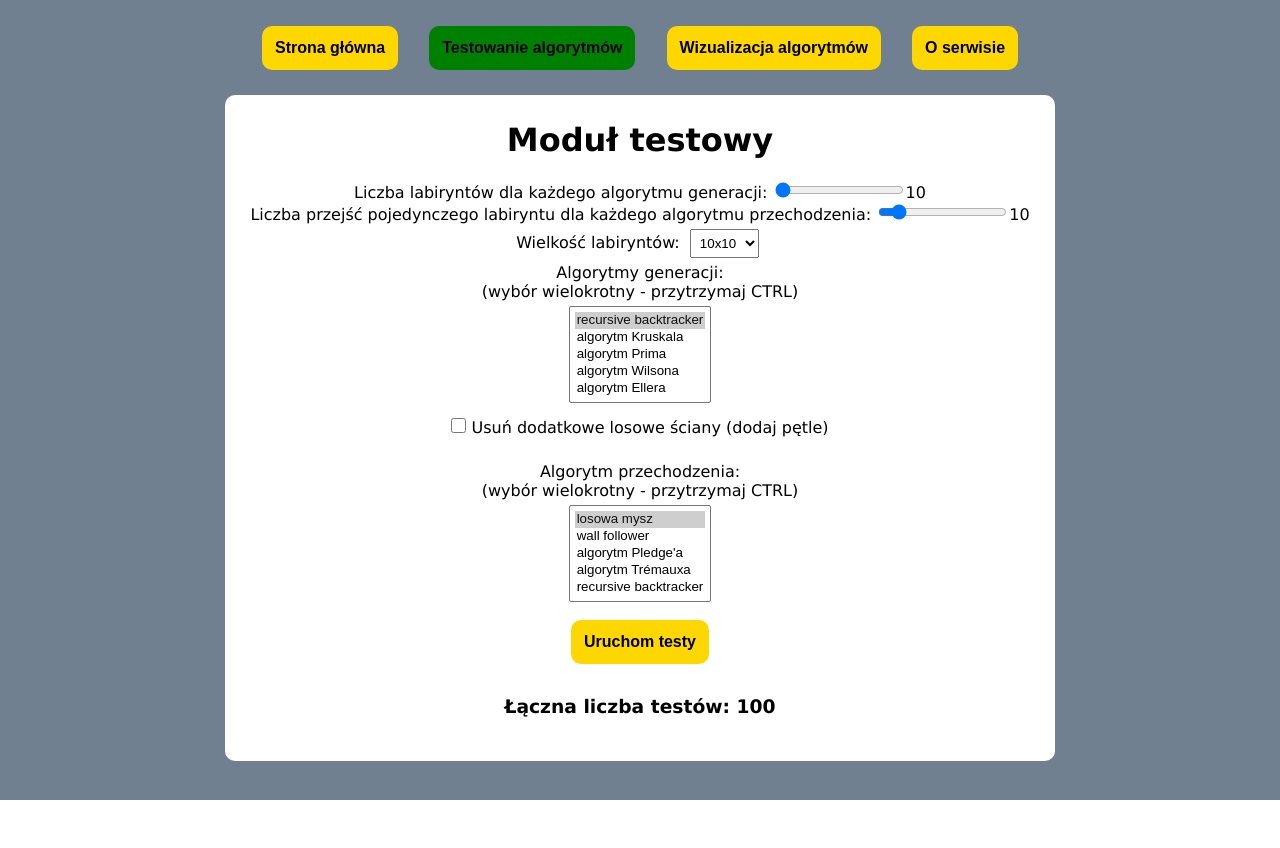
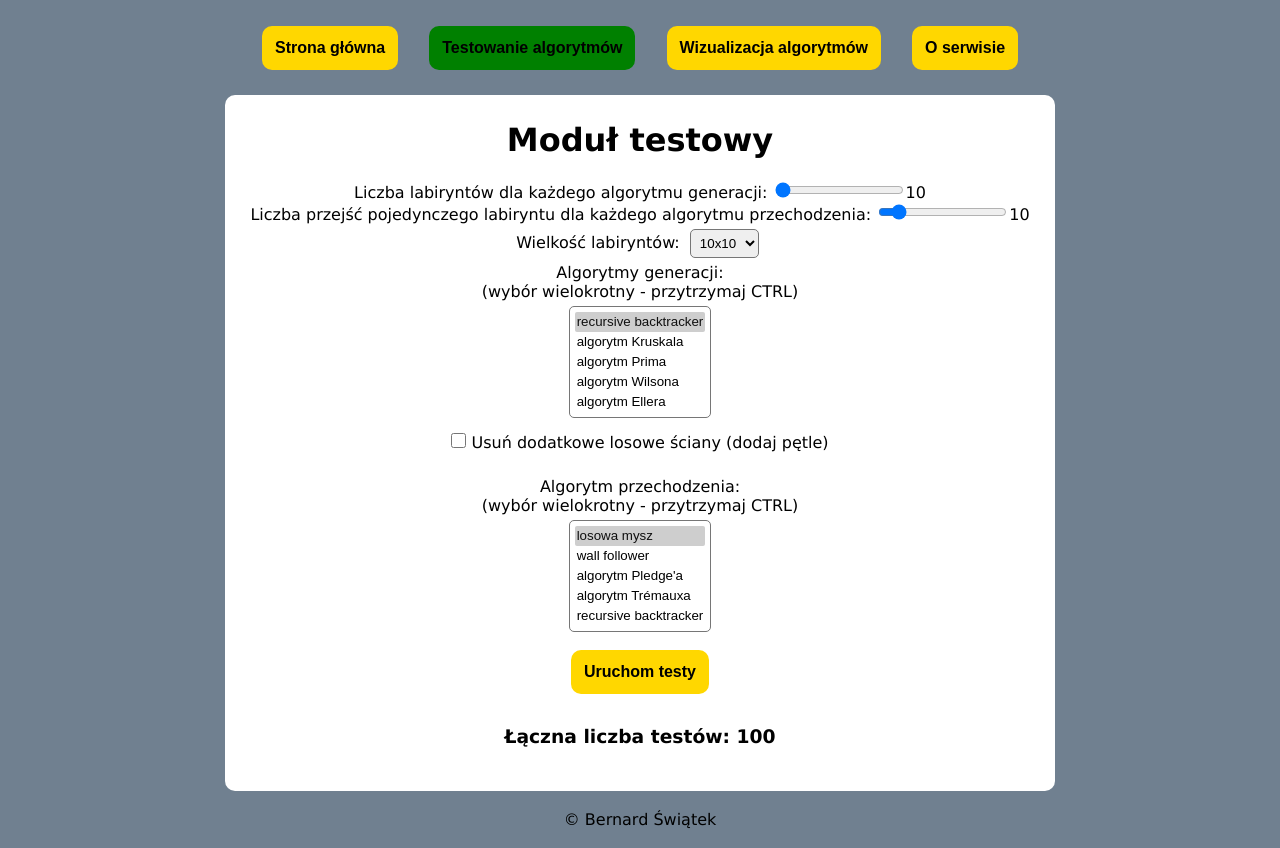
Before and after one commit to GreyHunter99/Maze-algorithms-tester, a Flask app: page /testing in a window 1280 px wide. Before the commit the page ends 800 px from the top, so only its background shows below. Run offline with Flask 3, Linux system fonts and the light colour scheme.

Commit message:
cleanup, layout, visuals

```diff
--- a/app.py
+++ b/app.py
@@ -36,7 +36,7 @@ def testing():
         test.number_of_mazes = int(request.form['number_of_mazes'])
         if request.form.get('number_of_solutions', type=int) in range(1, 51):
             test.number_of_solutions = int(request.form['number_of_solutions'])
-            if request.form.get('size', type=int) in range(1, 31):
+            if request.form.get('size', type=int) in range(1, 21):
                 test.size = int(request.form['size'])
                 if request.form.get('generations', type=list) and all(x.isdigit() and int(x) in range(5) for x in request.form.getlist('generations')):
                     test.generations = request.form.getlist('generations')
@@ -68,7 +68,7 @@ def generate():
     if not session.get('id'):
         session['id'] = ids
         ids += 1
-    if request.form.get('size', type=int) in range(31):
+    if request.form.get('size', type=int) in range(21):
         size = int(request.form['size'])
         if request.form.get('generation', type=int) in range(5):
             generation = int(request.form['generation'])
--- a/static/css/main.css
+++ b/static/css/main.css
@@ -26,11 +26,13 @@ select {
     padding: 5px;
     margin: 5px;
     cursor: pointer;
+    border-radius: 5px;
     overflow: hidden;
 }
 
-input[type=range] {
-    cursor: pointer;
+option {
+    padding: 2px;
+    border-radius: 2px;
 }
 
 input[type=submit], button {
@@ -44,8 +46,8 @@ input[type=submit], button {
     font-size: medium;
 }
 
-input[type=submit]:hover, button:hover {
-    background-color: green;
+input[type=range], .checkbox-label {
+    cursor: pointer;
 }
 
 #loops {
@@ -55,16 +57,16 @@ input[type=submit]:hover, button:hover {
     cursor: pointer;
 }
 
-#checkbox-label {
-    cursor: pointer;
+.label-center {
+    vertical-align: top;
 }
 
 .menu {
     margin: 1%;
 }
 
-.active {
-    background-color: green;
+.content {
+    min-height: 80vh;
 }
 
 .panel {
@@ -101,12 +95,20 @@ input[type=submit]:hover, button:hover {
     padding: 3%;
 }
 
-.paragraph-title {
-    padding-left: 5%;
+.maze {
+    background-color: white;
+    display: inline-block;
+    height: 780px;
+    width: 780px;
+    border: solid 3px;
+    border-radius: 10px;
+    margin: 0.5% 0;
+    font-size: 0;
+    font-weight: bold;
 }
 
-.label-center {
-    vertical-align: top;
+.footer {
+    margin: 1.5%;
 }
 
 .hide-details {
--- a/templates/base.html
+++ b/templates/base.html
@@ -3,7 +3,7 @@
     <head>
         <meta charset="UTF-8">
         <meta name="viewport" content="width=device-width, initial-scale=1">
-        <title>Magisterka</title>
+        <title>Tester labiryntów</title>
         <link rel="stylesheet" href="/static/css/main.css" type="text/css">
         {% block head %}{% endblock %}
     </head>
@@ -14,6 +14,11 @@
             <a href="{{ url_for('visualisation') }}"><button {% if request.endpoint == 'visualisation' %} class="active"{% endif %}>Wizualizacja algorytmów</button></a>
             <a href="{{ url_for('info') }}"><button {% if request.endpoint == 'info' %} class="active"{% endif %}>O serwisie</button></a>
         </div>
-        {% block body %}{% endblock %}
+        <div class="content">
+            {% block body %}{% endblock %}
+        </div>
+        <div class="footer">
+            &copy; Bernard Świątek
+        </div>
     </body>
 </html>
--- a/templates/info.html
+++ b/templates/info.html
@@ -6,7 +6,7 @@
 
 {% block body %}
     <div class="panel text">
-        <h1 class="paragraph-title">O serwisie</h1>
+        <h1 class="text-title">O serwisie</h1>
             <p>
                 Autorem niniejszego serwisu jest Bernard Świątek.<br>
                 Serwis ten stanowi integralną część pracy magisterskiej (kierunek: Elektroniczne Przetwarzanie Informacji),
--- a/templates/testing.html
+++ b/templates/testing.html
@@ -28,7 +28,7 @@
                 <option value="4" {{ 'selected' if "4" in test.generations }}>{{ names['generations'][4] }}</option>
             </select><br>
             <input type="checkbox" id="loops" name="loops" {{ 'checked' if test.loops }}>
-            <label for="loops" id="checkbox-label">Usuń dodatkowe losowe ściany (dodaj pętle)</label><br><br>
+            <label for="loops" class="checkbox-label">Usuń dodatkowe losowe ściany (dodaj pętle)</label><br><br>
             <label class="label-center" for="ais">Algorytm przechodzenia:<br>(wybór wielokrotny - przytrzymaj CTRL)</label><br>
             <select id="ais" name="ais" size=5 multiple required>
                 <option value="0" {{ 'selected' if "0" in test.ais }}>{{ names['ais'][0] }}</option>
--- a/templates/visualisation.html
+++ b/templates/visualisation.html
@@ -24,7 +24,7 @@
                 <option value="4" {{ 'selected' if maze.generation == 4 }}>{{ names['generations'][4] }}</option>
             </select><br>
             <input type="checkbox" id="loops" name="loops" {{ 'checked' if maze.loops }}>
-            <label for="loops" id="checkbox-label">Usuń dodatkowe losowe ściany (dodaj pętle)</label><br>
+            <label for="loops" class="checkbox-label">Usuń dodatkowe losowe ściany (dodaj pętle)</label><br>
             <input type="submit" value="Generuj nowy labirynt">
         </form>
         {% if maze %}
@@ -59,8 +59,7 @@
                             if x == maze.spawn[0] and y == maze.spawn[1] %}cell-spawn{%
                             elif x == maze.end[0] and y == maze.end[1] %}cell-end{%
                             elif maze.cells[x][y].visited > 1 %}cell-visited-many{%
-                            elif maze.cells[x][y].visited == 1 %}cell-visited-once{%
-                            else %}cell-empty{% endif %}">
+                            elif maze.cells[x][y].visited == 1 %}cell-visited-once{% endif %}">
                         {% if maze.cells[x][y].visited %}{{ maze.cells[x][y].visited }}{% endif %}<br>
                         {% if x == maze.spawn[0] and y == maze.spawn[1] %}S{% elif x == maze.end[0] and y == maze.end[1] %}E{% endif %}<br>
                     </div>
```
Also changed, not shown: other parts of static/css/main.css (+35 -47 lines).
